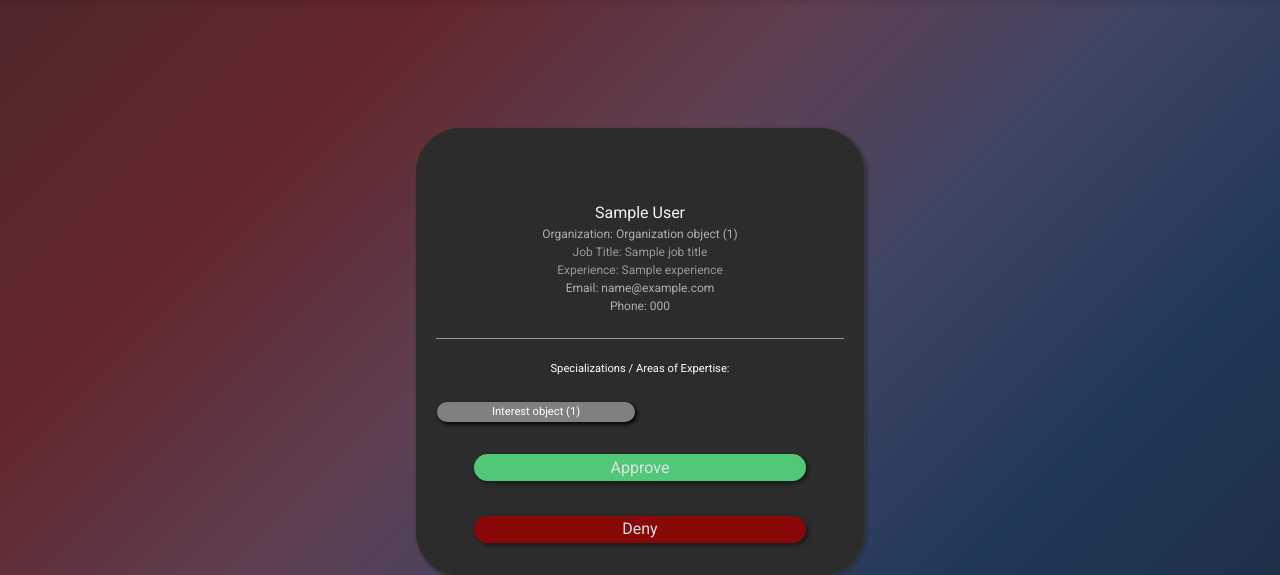
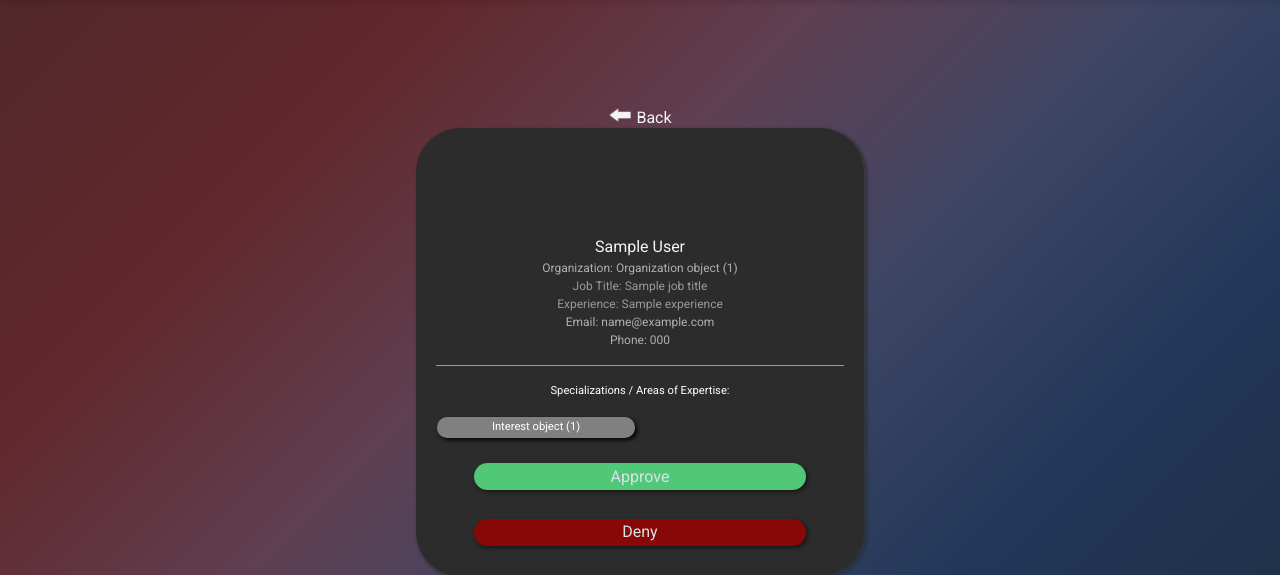
Before and after one commit to adamuremek/mentorship-program, a Django app: template mentorship_program_project/mentorship_program_app/templates/dashboard/profile-card/admin_viewing_pending_mentor.html in a window 1280 px wide. Shown: the part 70-645 px from the top of the page. Run offline with Django 5.2, Linux system fonts and the light colour scheme; tables that the repository leaves empty hold one stand-in row (values such as "Sample post"); the template is opened without the code that fills it: values that come from a table or form of the project are taken from there, most other values are stand-ins (such as "Sample title", 1, 10 or a date in 2020).

Commit message:
added back button to admin_viewing_pending_mentors page

```diff
--- a/mentorship_program_project/mentorship_program_app/static/css/admin_viewing_pending_mentor.css
+++ b/mentorship_program_project/mentorship_program_app/static/css/admin_viewing_pending_mentor.css
@@ -20,12 +20,36 @@
     box-shadow:  2px 2px 2px 2px rgba(47, 47, 47, 0.6);
 }
 
+/* container holds back to dashboard link, arrow and title */
+.link-container {
+    position: relative;
+    top: -25%;
+    left: 0%;
+    width: 100%;
+}
+
+.left-arrow {
+    overflow: auto;
+    height: 1rem;
+}
+
+.title {
+    font-size: 2rem;
+    align-self: left;
+}
+
+.return-link {
+    text-decoration: none;
+}
+/* End of link container section */
+
 /* .profile-picture-container {
     position: absolute;
     height: 30%;
     left: 34%;
     top: 6%;
 } */
+
 
 .profile-picture {
     height: 100%;
--- a/mentorship_program_project/mentorship_program_app/static/css/mentor_group_view.css
+++ b/mentorship_program_project/mentorship_program_app/static/css/mentor_group_view.css
@@ -58,8 +58,7 @@ hr {
 .return-link {
     text-decoration: none;
 }
-
-/* End of section */
+/* End of link container section */
 
 .column-right {
     padding-left: 0rem 2rem;
--- a/mentorship_program_project/mentorship_program_app/templates/dashboard/profile-card/admin_viewing_pending_mentor.html
+++ b/mentorship_program_project/mentorship_program_app/templates/dashboard/profile-card/admin_viewing_pending_mentor.html
@@ -9,7 +9,16 @@
 
 {% block main_content %}
 
+
+
     <div class = "card-body" mentor-id="{{user.id}}">
+
+        <div class="link-container">
+            <a href="" class="return-link" id="return-btn-combined-views" onclick="event.preventDefault(); history.back();">
+                <img src="../static/images/left-arrow.png" alt="" class="left-arrow">
+                Back
+            </a>
+        </div>
 
         <!-- <div class="profile-picture-container">
             <img class="profile-picture" src="{% static 'images/my-channel.jpeg' %}">
```
